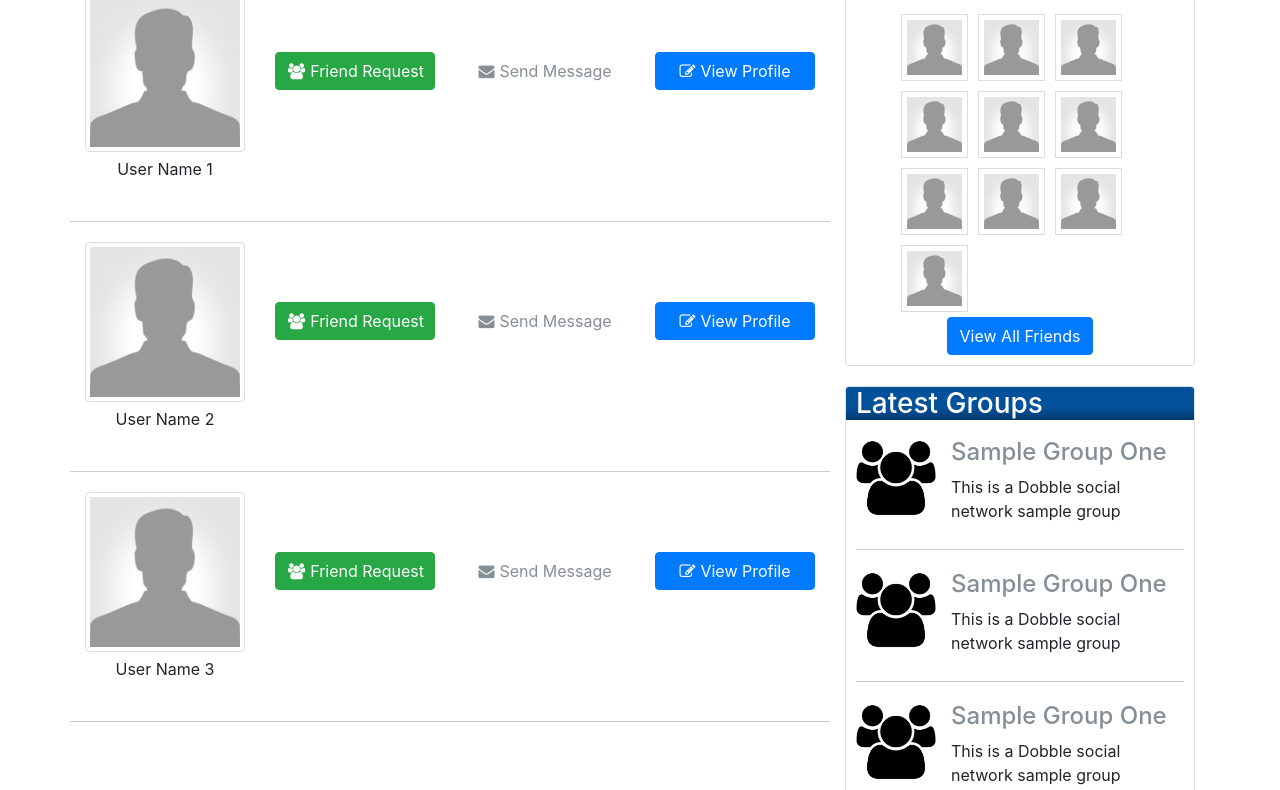
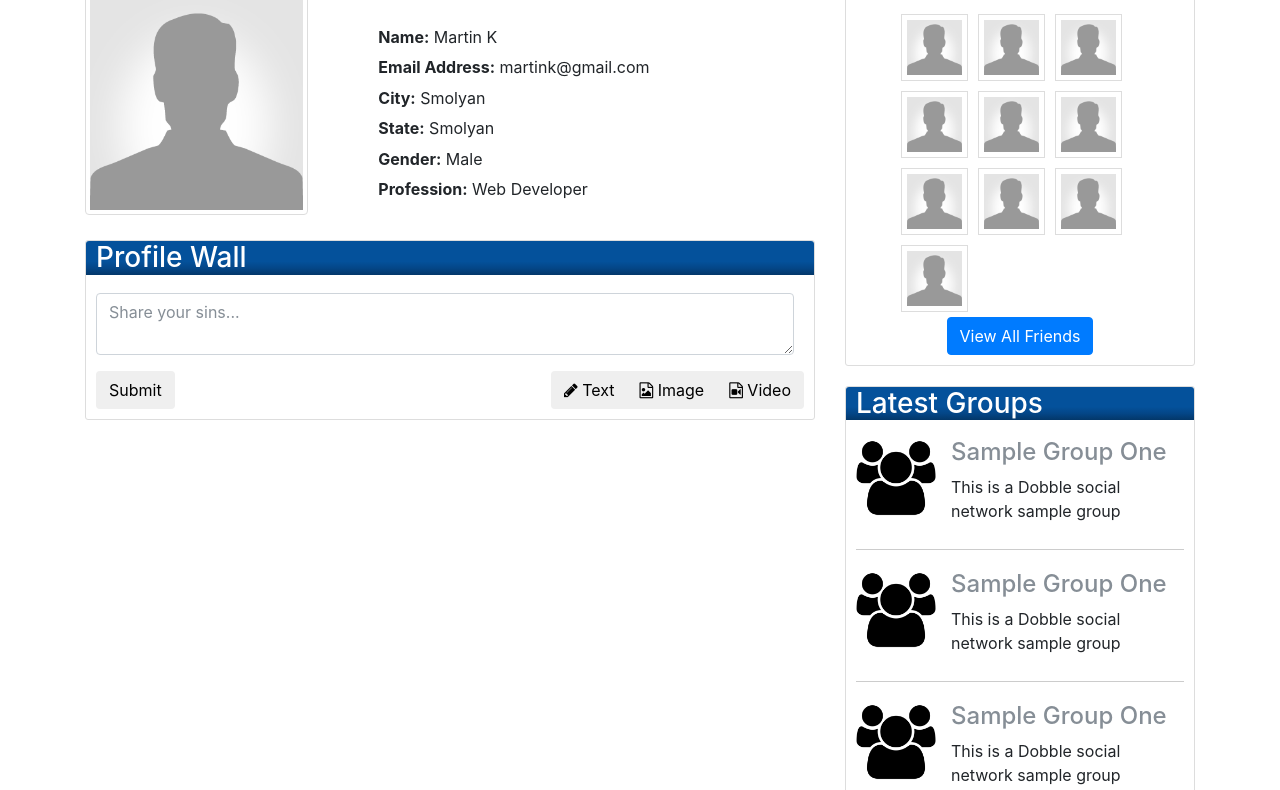
Before and after one commit to martink-io/bootstrap-4-project-themes, a plain HTML site: page social_network_app/profile.html in a window 1280 px wide. Shown: the part 220-1010 px from the top of the page. Drawn offline with nearby package versions, Linux system fonts and the light colour scheme.

Commit message:
Finish Profile page

```diff
--- a/social_network_app/members.html
+++ b/social_network_app/profile.html
@@ -4,7 +4,7 @@
     <meta charset="utf-8">
     <meta name="viewport" content="width=device-width, initial-scale=1, shrink-to-fit=no">
 
-    <title>Members: Dobble Social App</title>
+    <title>Profile: Dobble Social App</title>
 
     <link href="css/font-awesome.min.css" rel="stylesheet">
     <!-- Custom styles for this template -->
@@ -40,7 +40,7 @@
 
       <div class="collapse navbar-collapse" id="navbarsExampleDefault">
         <ul class="navbar-nav mr-auto">
-          <li class="nav-item active">
+          <li class="nav-item">
             <a class="nav-link" href="index.html">Home <span class="sr-only">(current)</span></a>
           </li>
           <li class="nav-item">
@@ -52,7 +52,7 @@
           <li class="nav-item">
             <a class="nav-link" href="photos.html">Photos</a>
           </li>
-          <li class="nav-item">
+          <li class="nav-item active">
             <a class="nav-link" href="profile.html">Profile</a>
           </li>
         </ul>
@@ -63,54 +63,50 @@
       <div class="container">
         <div class="row">
           <div class="col-md-8">
-            <div class="members">
-              <h1 class="page-header">Members</h1>
-              <div class="row member-row">
-                <div class="col-md-3">
+            <div class="profile">
+              <h1 class="page-header">Martin K</h1>
+              <div class="row">
+                <div class="col-md-4">
                   <img src="img/user.png" class="img-thumbnail">
-                  <div class="text-center">User Name 1</div>
                 </div>
-                <div class="col-md-3">
-                  <p><a href="#" class="btn btn-success btn-block"><i class="fa fa-users"></i>Friend Request</a></p>
-                </div>
-                <div class="col-md-3">
-                  <p><a href="#" class="btn btn-default btn-block"><i class="fa fa-envelope"></i>Send Message</a></p>
-                </div>
-                <div class="col-md-3">
-                  <p><a href="#" class="btn btn-primary btn-block"><i class="fa fa-edit"></i>View Profile</a></p>
+                <div class="col-md-8">
+                  <ul>
+                    <li><strong>Name:</strong> Martin K</li>
+                    <li><strong>Email Address:</strong> martink@gmail.com</li>
+                    <li><strong>City:</strong> Smolyan</li>
+                    <li><strong>State:</strong> Smolyan</li>
+                    <li><strong>Gender:</strong> Male</li>
+                    <li><strong>Profession:</strong> Web Developer</li>
+                  </ul>
                 </div>
               </div>
-              <div class="row member-row">
-                <div class="col-md-3">
-                  <img src="img/user.png" class="img-thumbnail">
-                  <div class="text-center">User Name 2</div>
-                </div>
-                <div class="col-md-3">
-                  <p><a href="#" class="btn btn-success btn-block"><i class="fa fa-users"></i>Friend Request</a></p>
-                </div>
-                <div class="col-md-3">
-                  <p><a href="#" class="btn btn-default btn-block"><i class="fa fa-envelope"></i>Send Message</a></p>
-                </div>
-                <div class="col-md-3">
-                  <p><a href="#" class="btn btn-primary btn-block"><i class="fa fa-edit"></i>View Profile</a></p>
+
+              <div class="row">
+                <div class="col-md-12">
+                  <div class="panel panel-default">
+                    <div class="panel-heading">
+                      <h3 class="panel-title">Profile Wall</h3>
+                    </div>
+                    <div class="panel-body">
+                      <form>
+                        <div class="form-group">
+                          <textarea class="form-control" placeholder="Share your sins..."></textarea>
+                        </div>
+
+                        <button type="submit" class="btn btn-default">Submit</button>
+                        <div class="pull-right">
+                          <div class="btn-group">
+                            <button type="button" class="btn btn-default"><i class="fa fa-pencil"></i> Text</button>
+                            <button type="button" class="btn btn-default"><i class="fa fa-file-image-o"></i> Image</button>
+                            <button type="button" class="btn btn-default"><i class="fa fa-file-video-o"></i> Video</button>
+                          </div>
+                        </div>
+                      </form>
+                    </div>
+                  </div>
                 </div>
               </div>
-              <div class="row member-row">
-                <div class="col-md-3">
-                  <img src="img/user.png" class="img-thumbnail">
-                  <div class="text-center">User Name 3</div>
-                </div>
-                <div class="col-md-3">
-                  <p><a href="#" class="btn btn-success btn-block"><i class="fa fa-users"></i>Friend Request</a></p>
-                </div>
-                <div class="col-md-3">
-                  <p><a href="#" class="btn btn-default btn-block"><i class="fa fa-envelope"></i>Send Message</a></p>
-                </div>
-                <div class="col-md-3">
-                  <p><a href="#" class="btn btn-primary btn-block"><i class="fa fa-edit"></i>View Profile</a></p>
-                </div>
-              </div>
-            </div><!-- members end -->
+            </div>
           </div><!-- col=md-8 end -->
           <div class="col-md-4">
             <div class="panel panel-default friends">
--- a/social_network_app/scss/style.scss
+++ b/social_network_app/scss/style.scss
@@ -173,6 +173,17 @@ a {
   margin-right: 5px;
 }
 
+.profile ul {
+  margin-top: 30px;
+}
+
+.profile li {
+  list-style: none;
+  line-height: 1.9em;
+
+}
+
+
 footer {
   background: #f4f4f4;
   height: 90px;
```
Also changed, not shown: social_network_app/groups.html (+2 -2 lines), social_network_app/css/style.css, 1 other file.
